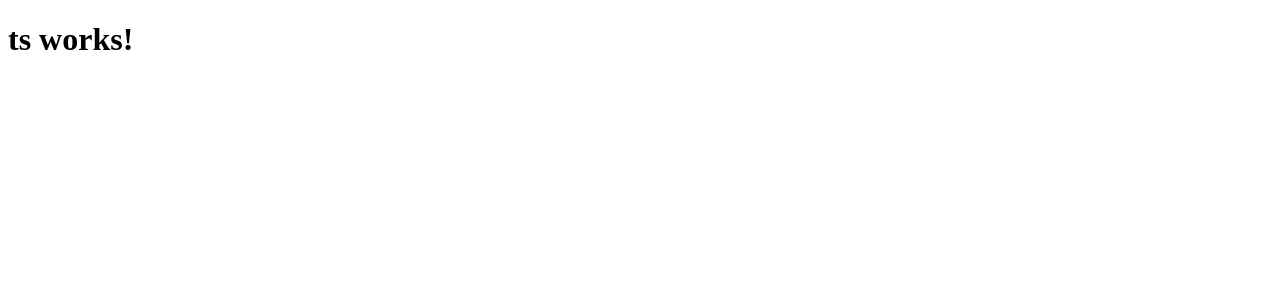
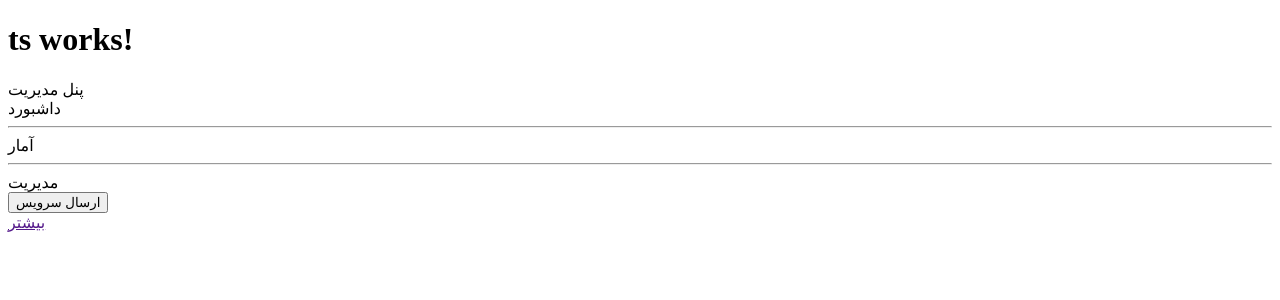
Before and after one commit to alipunisher7/dropp.github.com, an Angular app: page / in a window 1280 px wide. Shown: the top 300 px of the page. Built offline with nearby package versions, Linux system fonts and the light colour scheme.

Commit message:
Dashboard html

```diff
--- a/src/app/app.component.html
+++ b/src/app/app.component.html
@@ -1,4 +1,4 @@
 <h1>
   {{title}}
 </h1>
-<router-outlet></router-outlet>
+<ts-sidebar></ts-sidebar>
--- a/src/app/app.component.ts
+++ b/src/app/app.component.ts
@@ -1,5 +1,5 @@
 import { Component } from '@angular/core';
-
+import {SidebarComponent} from './sidebar'
 @Component({
   selector: 'ts-root',
   templateUrl: './app.component.html',
--- a/src/app/app.module.ts
+++ b/src/app/app.module.ts
@@ -5,16 +5,18 @@ import { HttpModule } from '@angular/http';
 
 import { AppRoutingModule } from './app-routing.module';
 import { AppComponent } from './app.component';
+import { SidebarComponent } from './sidebar/sidebar.component';
 
 @NgModule({
   declarations: [
-    AppComponent
+    AppComponent,
+    SidebarComponent
   ],
   imports: [
     BrowserModule,
     FormsModule,
     HttpModule,
-    AppRoutingModule
+    //AppRoutingModule
   ],
   providers: [],
   bootstrap: [AppComponent]
--- /dev/null
+++ b/src/app/sidebar/index.ts
@@ -0,0 +1 @@
+export {SidebarComponent} from './sidebar.component';
--- /dev/null
+++ b/src/app/sidebar/sidebar.component.html
@@ -0,0 +1,25 @@
+<div id="main">
+    <div id="head">
+        پنل مدیریت
+    </div>
+    <div id="body">
+        <div id="dashbord">
+          داشبورد
+        </div>
+        <hr>
+        <div id="statistics">
+        آمار
+        </div>
+        <hr>
+        <div id="manage">
+          مدیریت
+        </div>
+        <div id="btn">
+          <button type="button" name="sendServices">ارسال سرویس</button>
+        </div>
+        <div id="more">
+            <a href=""></a>
+            <a href="">بیشتر</a>
+        </div>
+    </div>
+</div>
--- /dev/null
+++ b/src/app/sidebar/sidebar.component.ts
@@ -0,0 +1,15 @@
+import { Component, OnInit } from '@angular/core';
+
+@Component({
+  selector: 'ts-sidebar',
+  templateUrl: './sidebar.component.html',
+  styleUrls: ['./sidebar.component.scss']
+})
+export class SidebarComponent implements OnInit {
+
+  constructor() { }
+
+  ngOnInit() {
+  }
+
+}
```
Also changed, not shown: src/app/app-routing.module.ts (+2 -5 lines), src/app/sidebar/sidebar.component.scss (added), 1 other file (tests, documents, lock files or other folders).
